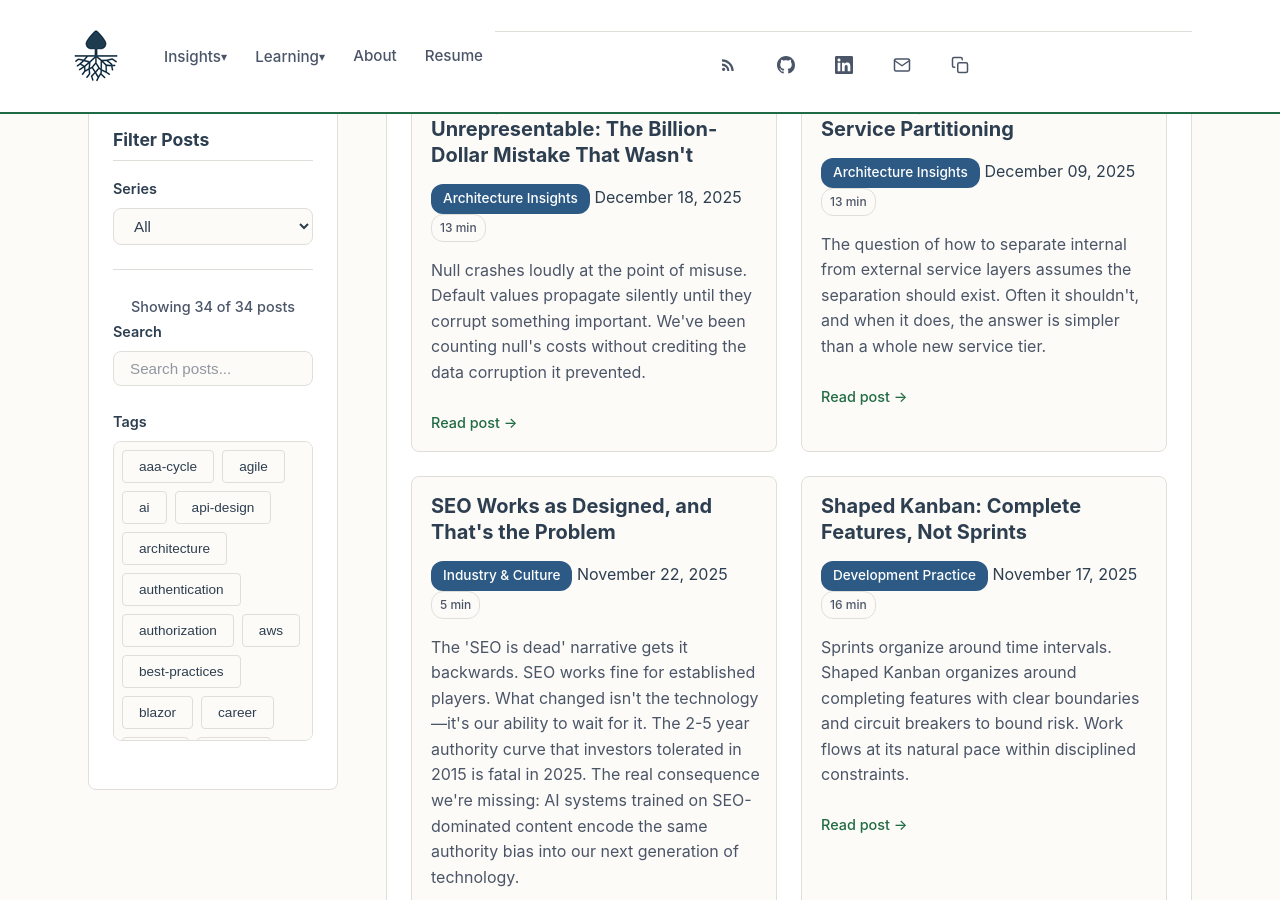
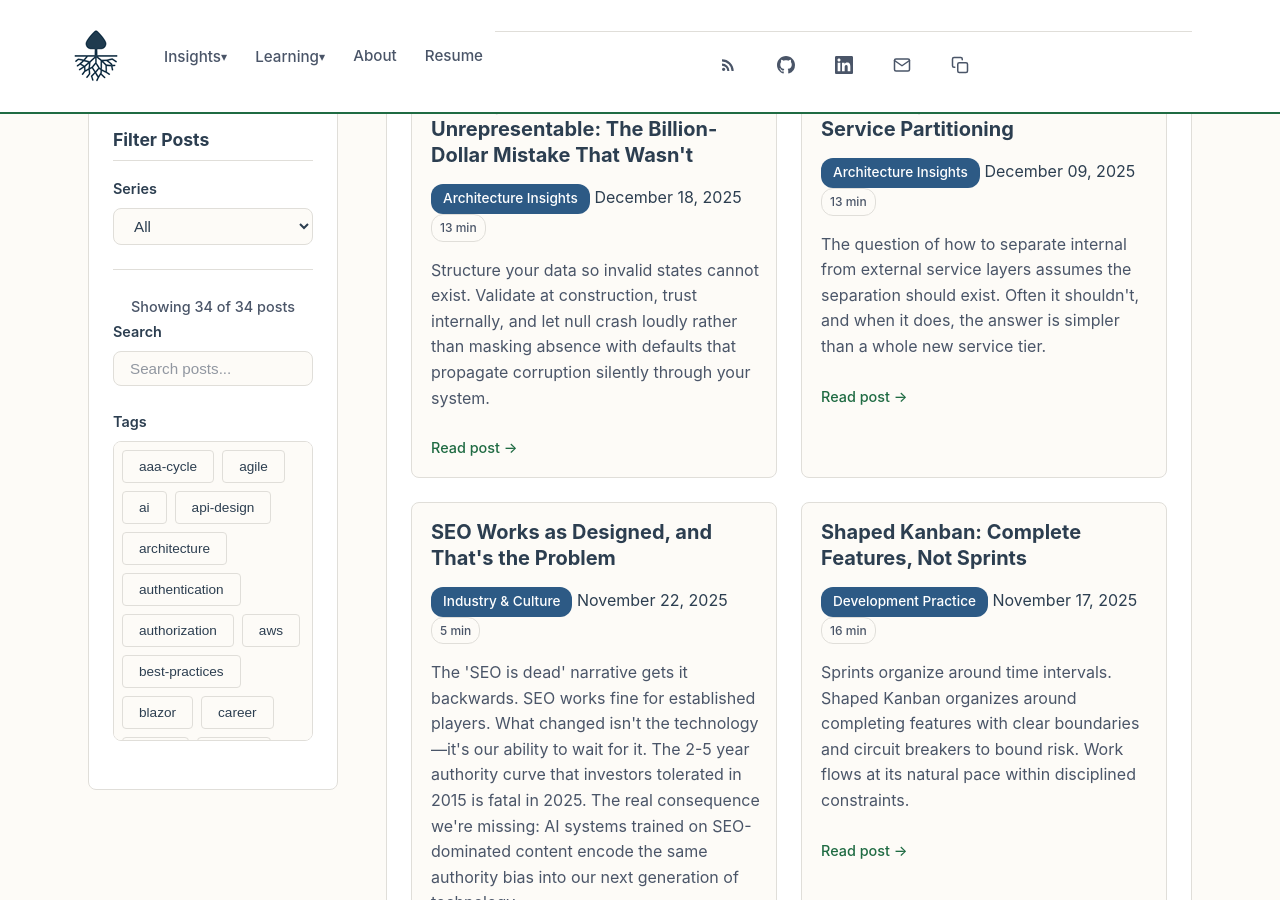
Before and after one commit to stevenstuartm/stevenstuartm.github.io, a Jekyll site: the page built from pages/blog.md, in a window 1280 px wide and 900 px high, scrolled down 362 px. Built offline with Jekyll 4.4.1, drawn with Linux system fonts in a browser that asks for light colours.

Commit message:
updating null post description

```diff
--- a/_posts/2025-12-18-making-invalid-states-unrepresentable-the-billion-dollar-mistake-that-wasnt.md
+++ b/_posts/2025-12-18-making-invalid-states-unrepresentable-the-billion-dollar-mistake-that-wasnt.md
@@ -2,7 +2,7 @@
 layout: post
 title: "Making Invalid States Unrepresentable: The Billion-Dollar Mistake That Wasn't"
 date: 2025-12-18
-description: "Null crashes loudly at the point of misuse. Default values propagate silently until they corrupt something important. We've been counting null's costs without crediting the data corruption it prevented."
+description: "Structure your data so invalid states cannot exist. Validate at construction, trust internally, and let null crash loudly rather than masking absence with defaults that propagate corruption silently through your system."
 series: "Architecture Insights"
 tags: [software-design, patterns, security, defensive-programming]
 ---
```
